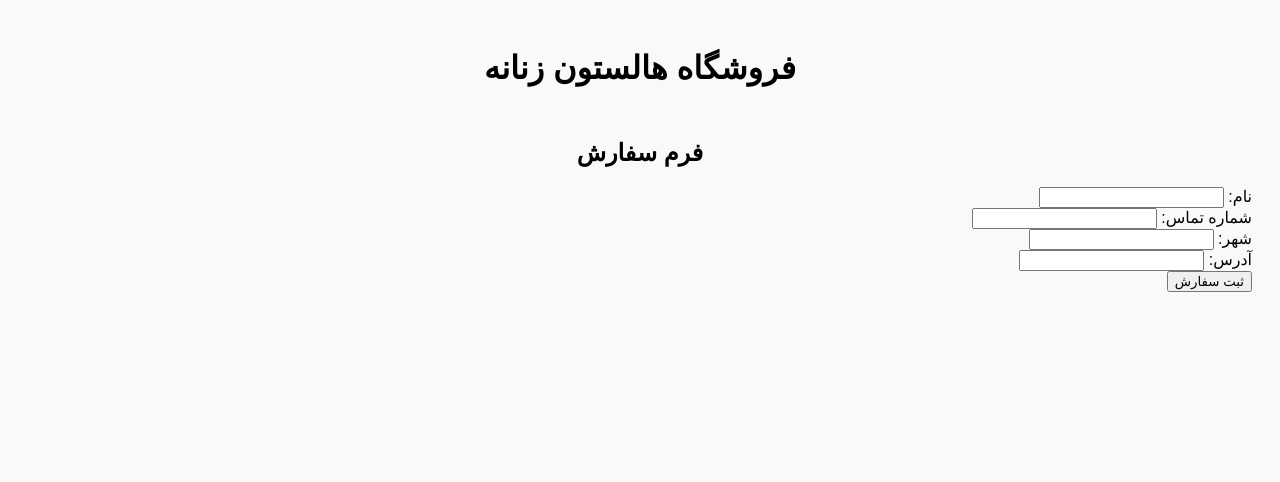
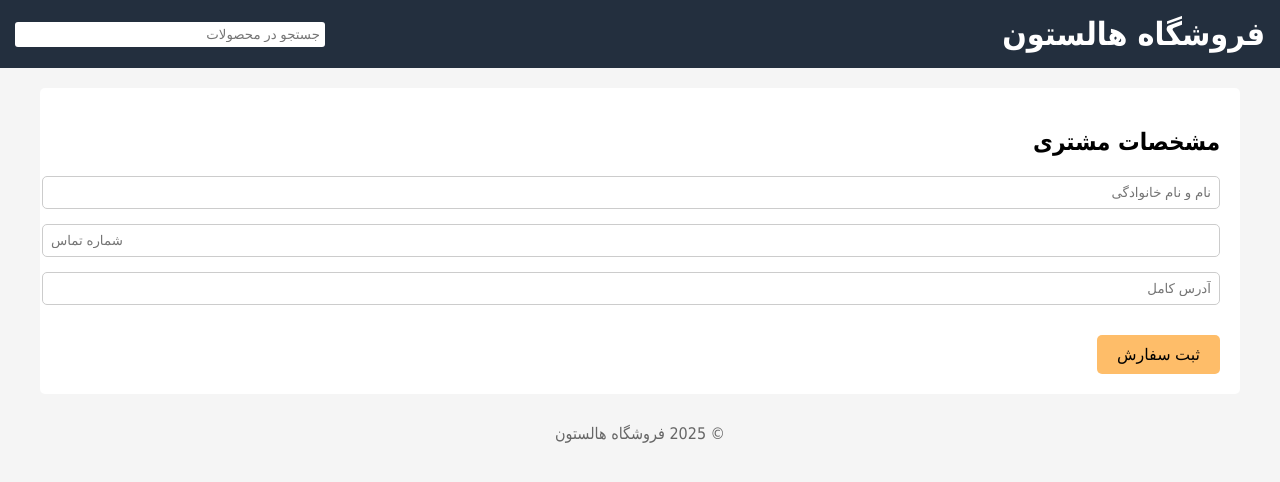
Before and after one commit to artintaleei90/Site, a Flask app: template templates/index.html in a window 1280 px wide. Shown: the top 482 px of the page. Run offline with Flask 3, Linux system fonts and the light colour scheme; the template is opened without the code that fills it, so the values that code supplies are empty.

Commit message:
Update index.html

```diff
--- a/templates/index.html
+++ b/templates/index.html
@@ -2,32 +2,127 @@
 <html lang="fa">
 <head>
     <meta charset="UTF-8">
+    <meta name="viewport" content="width=device-width, initial-scale=1.0">
     <title>فروشگاه هالستون</title>
-    <link rel="stylesheet" href="/static/style.css">
+    <style>
+        body {
+            font-family: Tahoma, sans-serif;
+            direction: rtl;
+            margin: 0;
+            background-color: #f5f5f5;
+        }
+        header {
+            background-color: #232f3e;
+            color: white;
+            padding: 15px;
+            display: flex;
+            justify-content: space-between;
+            align-items: center;
+        }
+        header h1 {
+            margin: 0;
+        }
+        header input[type="text"] {
+            width: 300px;
+            padding: 5px;
+            border-radius: 3px;
+            border: none;
+        }
+        .container {
+            max-width: 1200px;
+            margin: 20px auto;
+            display: grid;
+            grid-template-columns: repeat(auto-fit, minmax(250px, 1fr));
+            gap: 20px;
+        }
+        .product-card {
+            background-color: white;
+            border-radius: 5px;
+            padding: 15px;
+            box-shadow: 0 0 10px #ccc;
+            display: flex;
+            flex-direction: column;
+            align-items: center;
+        }
+        .product-card img {
+            max-width: 200px;
+            border-radius: 5px;
+        }
+        .product-card h3 {
+            margin: 10px 0;
+        }
+        .product-card p {
+            margin: 5px 0;
+        }
+        .product-card input[type="number"] {
+            width: 60px;
+            padding: 5px;
+            margin-top: 10px;
+        }
+        form button {
+            margin-top: 15px;
+            background-color: #febd69;
+            border: none;
+            padding: 10px 20px;
+            border-radius: 5px;
+            cursor: pointer;
+            font-size: 16px;
+        }
+        form button:hover {
+            background-color: #f3a847;
+        }
+        footer {
+            text-align: center;
+            margin: 30px 0;
+            color: #666;
+        }
+        .form-section {
+            grid-column: span 2;
+            background-color: white;
+            padding: 20px;
+            border-radius: 5px;
+        }
+        .form-section input[type="text"], .form-section input[type="tel"] {
+            width: 100%;
+            margin-bottom: 15px;
+            padding: 8px;
+            border-radius: 5px;
+            border: 1px solid #ccc;
+        }
+    </style>
 </head>
 <body>
-    <h1>فروشگاه هالستون زنانه</h1>
-    <div id="products">
+
+<header>
+    <h1>فروشگاه هالستون</h1>
+    <input type="text" placeholder="جستجو در محصولات">
+</header>
+
+<form action="/order" method="POST">
+    <div class="container">
         {% for code, product in products.items() %}
-        <div class="product">
-            <img src="{{ product.img }}" alt="{{ product.name }}">
+        <div class="product-card">
+            <img src="https://via.placeholder.com/200?text={{ product.name }}" alt="{{ product.name }}">
             <h3>{{ product.name }}</h3>
             <p>{{ product.price }} تومان</p>
-            <input type="number" min="0" value="0" data-code="{{ code }}" class="count">
+            <input type="hidden" name="order_code" value="{{ code }}">
+            <input type="number" name="order_count" min="0" value="0">
         </div>
         {% endfor %}
+
+        <div class="form-section">
+            <h2>مشخصات مشتری</h2>
+            <input type="text" name="name" placeholder="نام و نام خانوادگی" required>
+            <input type="tel" name="phone" placeholder="شماره تماس" required>
+            <input type="text" name="address" placeholder="آدرس کامل" required>
+            <button type="submit">ثبت سفارش</button>
+        </div>
     </div>
+</form>
 
-    <h2>فرم سفارش</h2>
-    <form id="orderForm" method="POST" action="/order">
-        <label>نام: <input type="text" name="name" required></label><br>
-        <label>شماره تماس: <input type="text" name="phone" required></label><br>
-        <label>شهر: <input type="text" name="city" required></label><br>
-        <label>آدرس: <input type="text" name="address" required></label><br>
-        <div id="hiddenInputs"></div>
-        <button type="submit">ثبت سفارش</button>
-    </form>
+<footer>
+    © 2025 فروشگاه هالستون
+</footer>
 
-    <script src="/static/script.js"></script>
 </body>
 </html>
```
